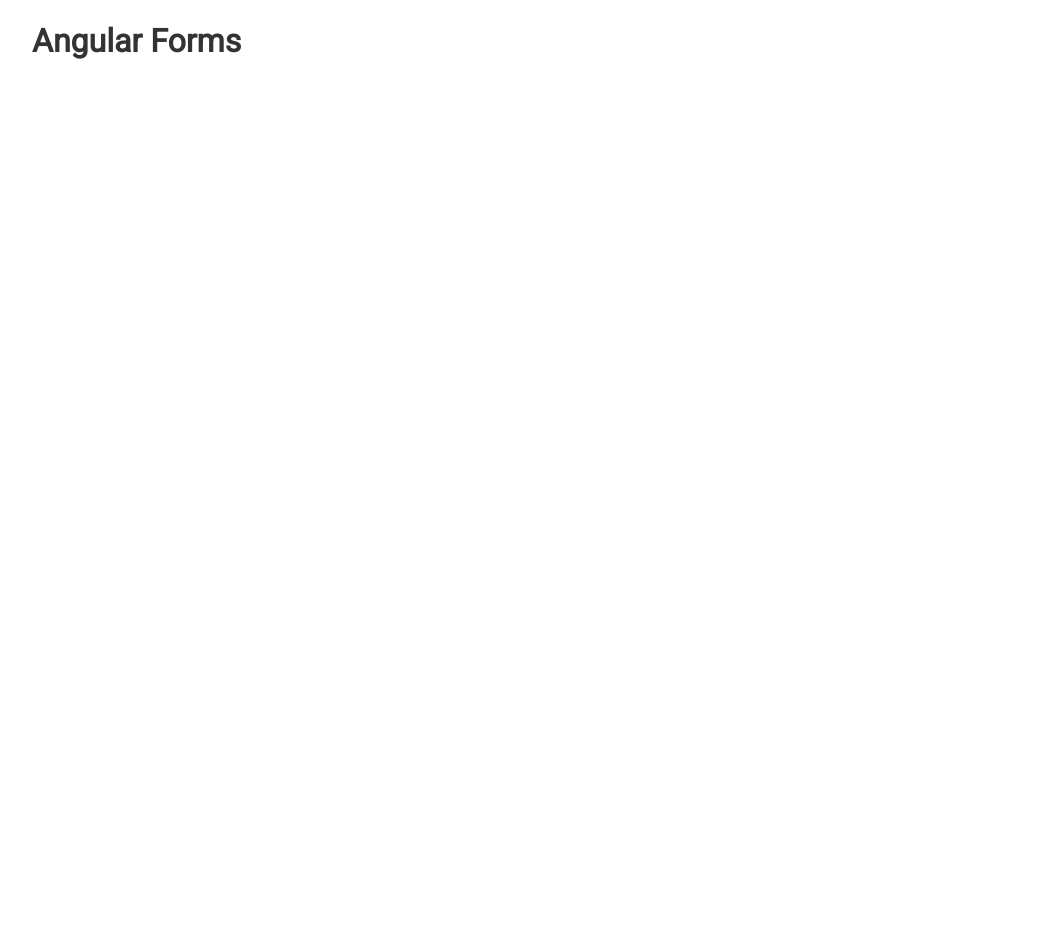
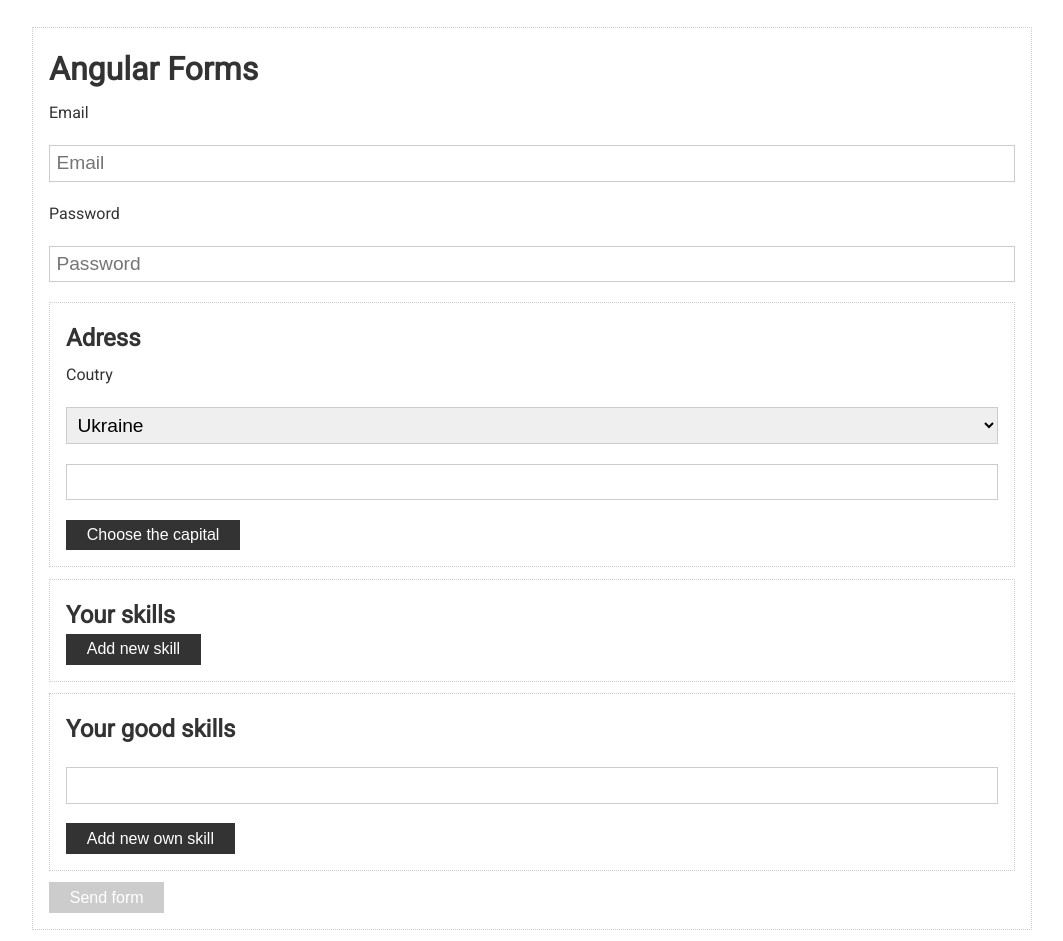
Before and after one commit to kravchyshyn/angular-basics, an Angular app: page / in a window 1280 px wide. Shown: the whole page, without its empty margins (108-1171 px from the left). Before the commit the page ends 800 px from the top, so only its background shows below. Built offline with nearby package versions, Linux system fonts and the light colour scheme.

Commit message:
[Forms] Create form and add validation

```diff
--- a/src/app/app.component.html
+++ b/src/app/app.component.html
@@ -1,4 +1,75 @@
 <div class="container">
-    <h1>Angular Forms </h1>
+    <form class="card" [formGroup]="form" (ngSubmit)="submit()">
+        <h1>Angular Forms </h1>
+        <div class="form-control">
+            <label> Email </label>
+            <input type="text" formControlName="email" placeholder="Email">
+            <div *ngIf="form.get('email').invalid && form.get('email').touched"
+                 class="validation">
+                <small *ngIf="form.get('email').errors.required">
+                    Емайл не може бути пустим
+                </small>
+                <small *ngIf="form.get('email').errors.email">
+                    Емейл введено некоректно
+                </small>
+            </div>
 
+        </div>
+
+        <div class="form-control">
+            <label> Password </label>
+            <input type="password" formControlName="password" placeholder="Password">
+            <div *ngIf="form.get('password').invalid && form.get('password').touched"
+                 class="validation">
+                <small *ngIf="form.get('password').errors.required">
+                    Поле пароль не може бути пустим
+                </small>
+                <small *ngIf="form.get('password').errors.minlength">
+                    Поле пароль повинно містити не менше ніж {{form.get('password').errors.minlength.requiredLength}}
+                    символів, зараз лише {{form.get('password').errors.minlength.actualLength}}
+                </small>
+            </div>
+
+        </div>
+
+        <div class="card" formGroupName="address">
+            <h2>Adress</h2>
+
+            <div class="form-control">
+                <label>Coutry</label>
+
+                <select formControlName="country">
+                    <option value="ua">Ukraine</option>
+                    <option value="pl">Ponald</option>
+                    <option value="fr">France</option>
+                </select>
+
+            </div>
+
+            <div class="form-control">
+            <input type="text" formControlName="city">
+        </div>
+            <button class="btn" type="button" (click)="setCapital()"> Choose the capital</button>
+        </div>
+
+        <div class="card" formGroupName="skills">
+            <h2>Your skills</h2>
+            <button class="btn" type="button" (click)="addSkill()"> Add new skill</button>
+            <div *ngFor="let control of form.get('skills').controls; let idx = index" class="form-control">
+                <label> {{ idx + 1  }}</label>
+                <input type="text" [formControlName]="idx"/>
+            </div>
+        </div>
+
+        <div class="card">
+            <h2>Your good skills</h2>
+            <input type="text" formControlName="newSkill">
+            <button class="btn" type="button" (click)="addYourSkill()"> Add new own skill</button>
+            <div formGroupName="mySkills" *ngFor="let skill of form.get('mySkills').controls; let idx = index" class="form-control">
+                 <label>{{ skill.value  }}</label>
+            </div>
+        </div>
+
+        <button class="btn" type="submit" [disabled]="form.invalid"> Send form</button>
+    </form>
 </div>
--- a/src/app/app.component.scss
+++ b/src/app/app.component.scss
@@ -1,3 +1,19 @@
 p {
   font-size: 1.5rem;
 }
+
+button[disabled] {
+  background: #ccc;
+}
+
+input{
+  &.ng-invalid.ng-touched
+  {
+    border: 1px solid red;
+  }
+
+  &.ng-valid.ng-touched
+  {
+    border: 1px solid forestgreen;
+  }
+}
--- a/src/app/app.component.ts
+++ b/src/app/app.component.ts
@@ -1,4 +1,5 @@
-import {Component} from '@angular/core';
+import {Component, Input, OnInit} from '@angular/core';
+import {FormArray, FormControl, FormGroup, Validators} from "@angular/forms";
 
 @Component({
     selector: 'app-root',
@@ -6,6 +7,72 @@
     styleUrls: ['./app.component.scss'],
 })
 
-export class AppComponent{
+export class AppComponent implements OnInit {
+    form: FormGroup
 
+    ngOnInit(): void {
+        this.form = new FormGroup({
+            email: new FormControl('', [
+                Validators.email,
+                Validators.required
+            ]),
+            password: new FormControl(null, [
+                Validators.required,
+                Validators.minLength(6),
+            ]),
+
+            address: new FormGroup({
+                country: new FormControl('ua'),
+                city: new FormControl('', Validators.required)
+            }),
+            skills: new FormArray([]),
+            mySkills: new FormArray([]),
+            newSkill: new FormControl('', Validators.minLength(5))
+        })
+    }
+
+
+    submit() {
+
+        if (this.form.valid) {
+            console.log('Form Submitted', this.form)
+
+            // remove not needed form control
+            this.form.removeControl('newSkill', null);
+
+            const formData = {...this.form.value}
+
+            console.log('Form data', formData)
+        }
+    }
+
+    setCapital() {
+        const cityMap = {
+            ua: 'Kyiv',
+            pl: 'Warshava',
+            fr: 'Paris'
+        }
+
+        const cityKey = this.form.get('address').get('country').value;
+        const city = cityMap[cityKey]
+
+        this.form.patchValue({address: {city}})
+    }
+
+    addSkill() {
+        const control = new FormControl('', Validators.required);
+
+        (<FormArray>this.form.get('skills') ).push(control)
+        // (this.form.get('skills') as FormArray).push(control)
+    }
+
+    addYourSkill() {
+
+        const newSkillName = this.form.get('newSkill').value;
+
+        (<FormArray>this.form.get('mySkills')).push(new FormControl(newSkillName))
+
+        this.form.get('newSkill').reset()
+
+    }
 }
--- a/src/app/app.module.ts
+++ b/src/app/app.module.ts
@@ -2,7 +2,7 @@
 import { NgModule } from '@angular/core';
 
 import { AppComponent } from './app.component';
-import {FormsModule} from '@angular/forms';
+import {FormsModule, ReactiveFormsModule} from '@angular/forms';
 
 @NgModule({
   declarations: [
@@ -10,7 +10,8 @@
   ],
   imports: [
     BrowserModule,
-      FormsModule
+      FormsModule,
+      ReactiveFormsModule
   ],
   providers: [],
   bootstrap: [AppComponent]
--- a/src/styles.scss
+++ b/src/styles.scss
@@ -79,3 +79,7 @@
 hr {
   margin: .5rem 0;
 }
+
+.validation {
+  color:red;
+}
```
